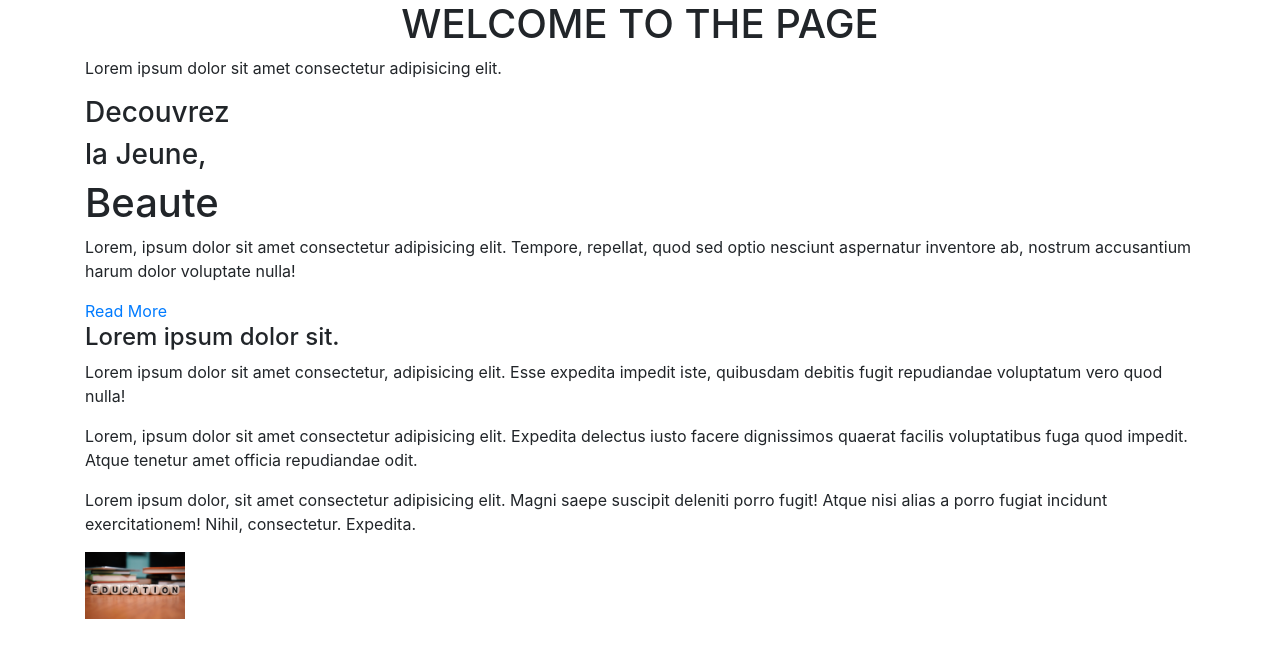
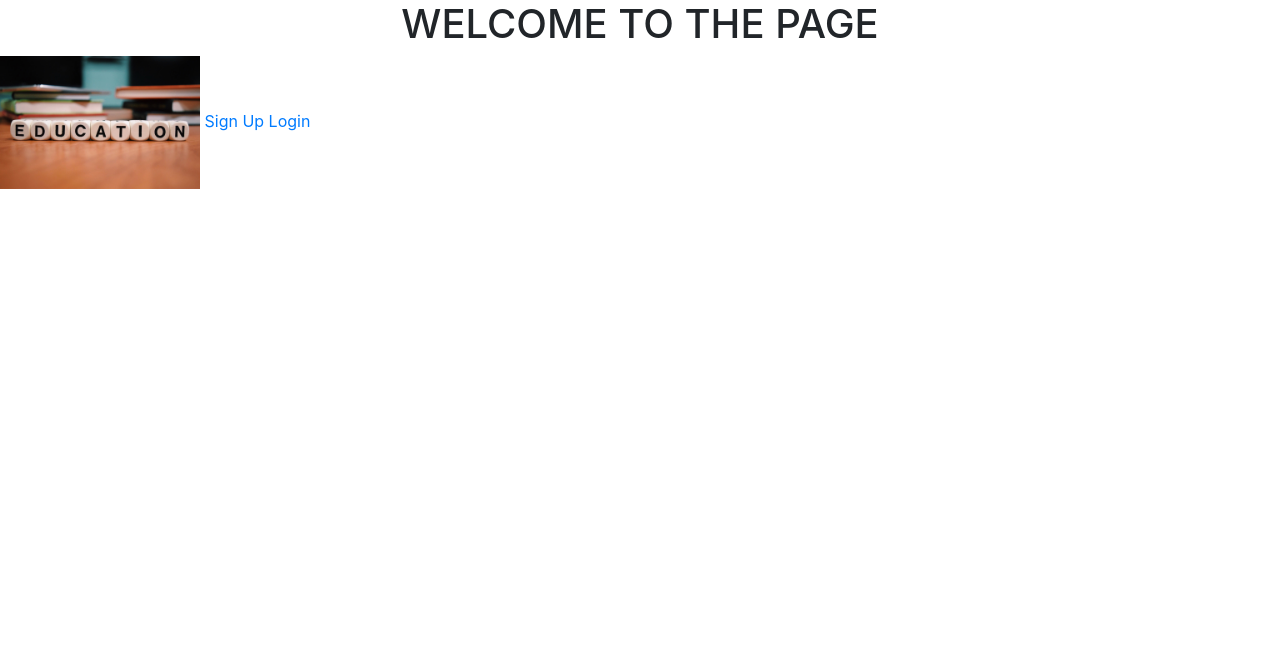
Before and after one commit to Kiran158/Kiranproject, a Django app: page / in a window 1280 px wide. Shown: the part 56-714 px from the top of the page. Run offline with Django 4.2, Linux system fonts and the light colour scheme; some libraries are stand-ins or nearby versions.

Commit message:
Add login and sign up view

```diff
--- a/onlineprojects/projectapp/templates/home.html
+++ b/onlineprojects/projectapp/templates/home.html
@@ -2,50 +2,12 @@
 {% block content %}
 <head>
     <title>Online project</title>
-    <link rel="stylesheet" type="text/css" href="home.css" />
-
 </head>
 <body>
     <h1 class="text-center">WELCOME TO THE PAGE</h1>
-    <div class="container">
-        <div class="container-inner">
-          <div class="main-content">
-            <div class="main-headings" id="main-headings-js">
-            <p id="by-line">Lorem ipsum dolor sit amet consectetur adipisicing elit.</p>
-
-            <div class="heading">
-              <h3 id="heading1">Decouvrez</h3>
-              <h3 id="heading2">la Jeune,</h3>
-              <h1 id="heading3">Beaute</h1>
-            </div>
-
-            <div class="short-bio">
-              <p>Lorem, ipsum dolor sit amet consectetur adipisicing elit. Tempore, repellat, quod sed optio nesciunt aspernatur inventore ab, nostrum accusantium harum dolor voluptate nulla!</p>
-
-            </div>
-
-            <a href="#" class="link" onclick="readMore()">Read More</a>
-            </div>
-
-            <div class="more-info " id="more-info-js">
-
-              <h4>Lorem ipsum dolor sit.</h4>
-              <p>Lorem ipsum dolor sit amet consectetur, adipisicing elit. Esse expedita impedit iste, quibusdam debitis fugit repudiandae voluptatum vero quod nulla!</p>
-
-              <p>Lorem, ipsum dolor sit amet consectetur adipisicing elit. Expedita delectus iusto facere dignissimos quaerat facilis voluptatibus fuga quod impedit. Atque tenetur amet officia repudiandae odit.</p>
-
-              <p>Lorem ipsum dolor, sit amet consectetur adipisicing elit. Magni saepe suscipit deleniti porro fugit! Atque nisi alias a porro fugiat incidunt exercitationem! Nihil, consectetur. Expedita.</p>
-            </div>
-
-          </div>
-
-          <div class="image-wrapper">
-          <div class="image-container">
-            {% load static %}
-            <img src="{% static "education.jpg" %}" alt="My image" width="100px" hight="100px"/>
-        </div>
-        </div>
-      </div>
-      </div>
+    {% load static %}
+    <img src="{% static "education.jpg" %}" alt="My image" style = "width:200px"/>
+    <a href="{% url 'signup' %}">Sign Up</a>
+    <a href="{% url 'login' %}">Login</a>
 </body>
 {% endblock content %}
--- a/onlineprojects/projectapp/urls.py
+++ b/onlineprojects/projectapp/urls.py
@@ -1,7 +1,8 @@
 from django.urls import path
-
-from . import views
+from .views import HomePage, SignUpView, CustomLoginView
 
 urlpatterns = [
-    path("", views.home, name="home"),
+    path('', HomePage.as_view(), name='homepage'),
+    path('signup/', SignUpView.as_view(), name='signup'),
+    path('login/', CustomLoginView.as_view(), name='login'),
 ]
--- a/onlineprojects/projectapp/views.py
+++ b/onlineprojects/projectapp/views.py
@@ -1,7 +1,41 @@
 from django.shortcuts import render
-from django.template import loader
+from django.shortcuts import render, redirect
+from django.contrib.auth.forms import UserCreationForm
+from django.contrib.auth.views import LoginView
+from django.views.generic import TemplateView
+from django.urls import reverse_lazy
+from django.contrib.auth.mixins import LoginRequiredMixin
 
 
 
-def home(request):
-    return render(request, "home.html")
+
+class HomePage(TemplateView):
+    template_name = 'home.html'
+
+    def get(self, request):
+        return render(request, self.template_name)
+
+class SignUpView(TemplateView):
+    template_name = 'signup.html'
+
+    def get(self, request):
+        form = UserCreationForm()
+        return render(request, self.template_name, {'form': form})
+
+    def post(self, request):
+        form = UserCreationForm(request.POST)
+        if form.is_valid():
+            form.save()
+            return redirect('homepage')
+        return render(request, self.template_name, {'form': form})
+
+
+class CustomLoginView(LoginRequiredMixin, LoginView):
+    template_name = 'login.html'
+    redirect_authenticated_user = True
+
+    # def get_success_url(self):
+    #     if self.request.user.is_authenticated:
+    #         return reverse_lazy('homepage')
+    #     else:
+    #         return super().get_success_url()
```
Also changed, not shown: onlineprojects/projectapp/templates/login.html (added, +14 -0 lines), onlineprojects/projectapp/templates/signup.html (added, +14 -0 lines).
